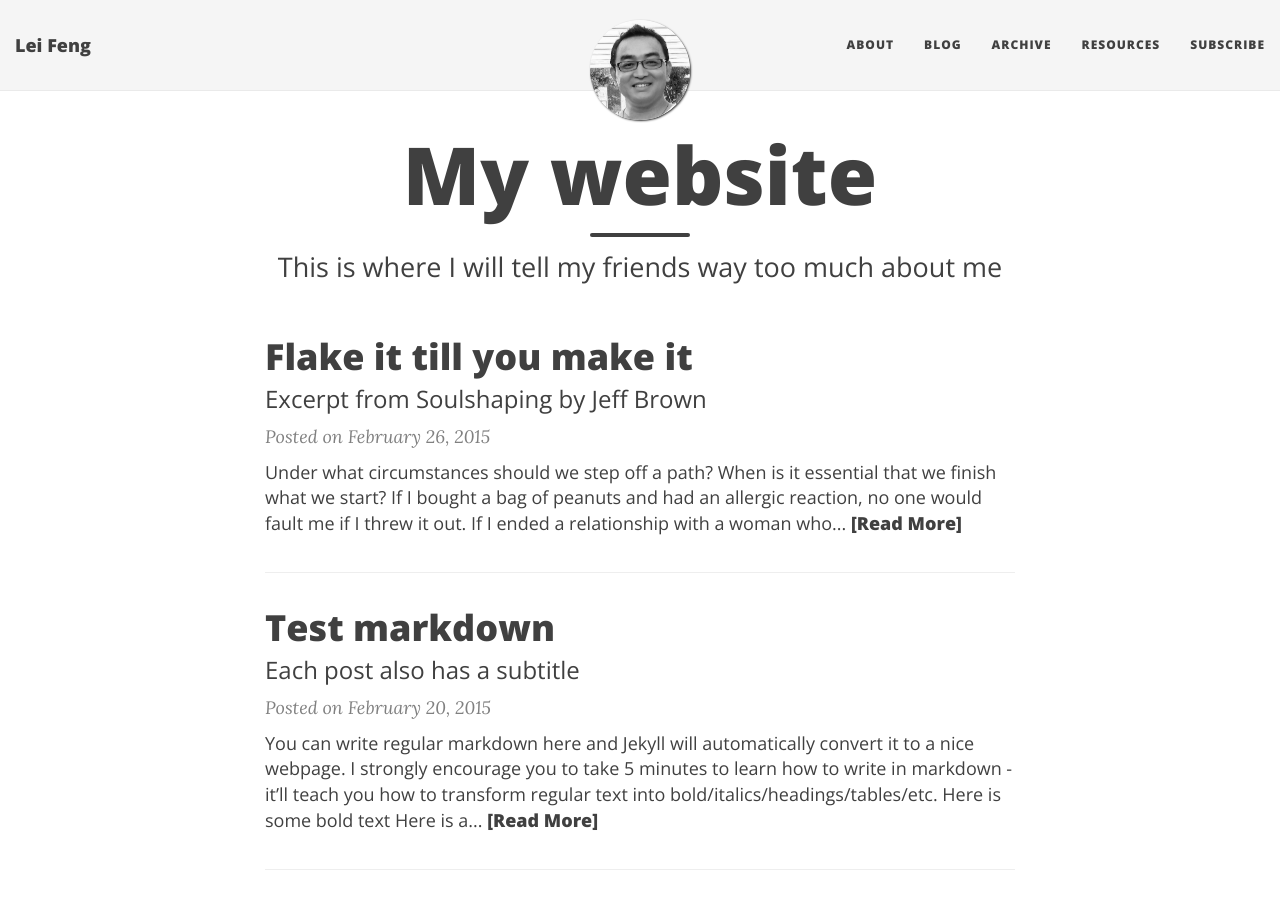
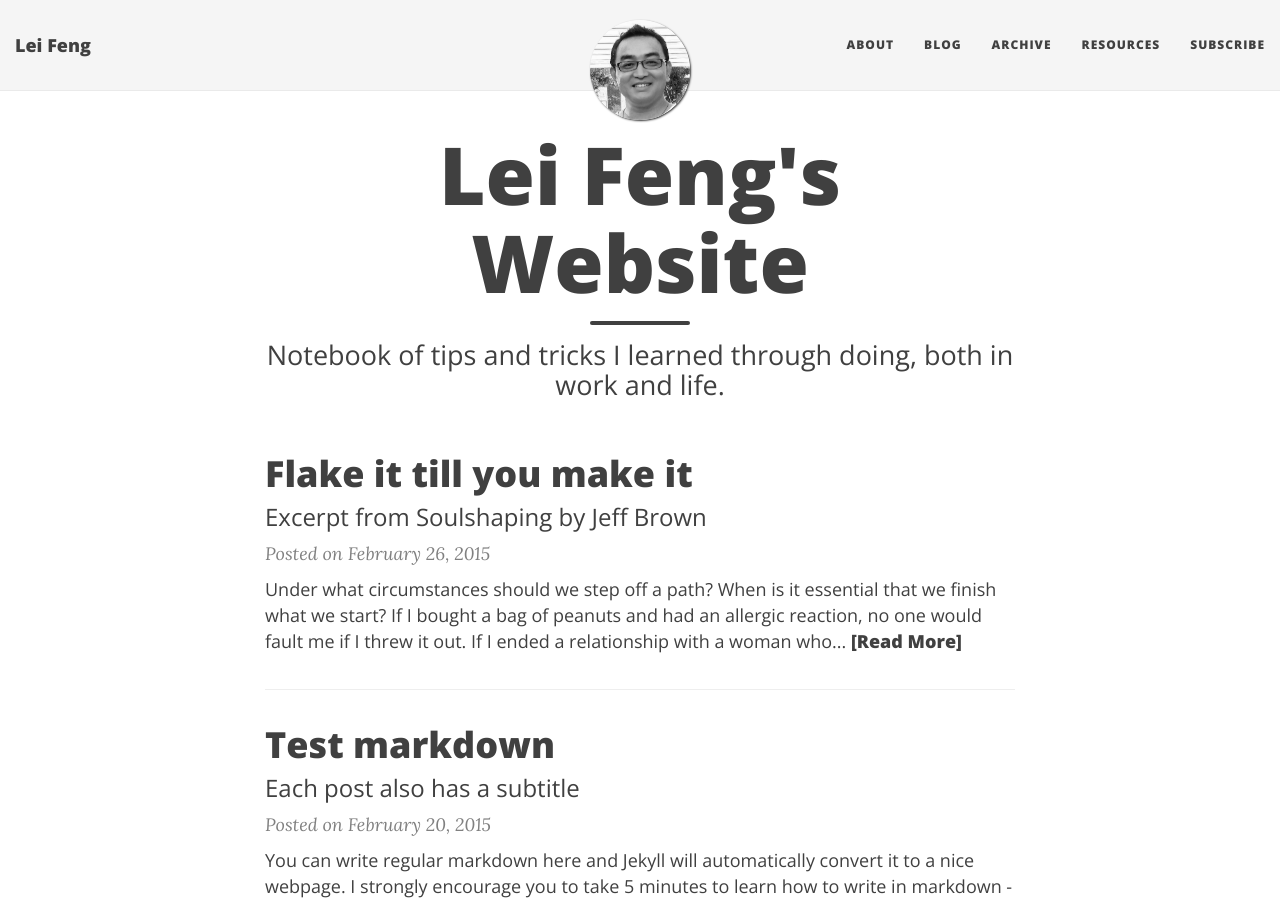
Before and after one commit to stonefl/stonefl.github.io, a Jekyll site: the page built from index.html, in a window 1280 px wide and 900 px high. Built offline with Jekyll 4.4.1, drawn with Linux system fonts in a browser that asks for light colours; nearby versions of some CDN libraries; the list of posts is cut into pages by our own code.

Commit message:
Update index.html

```diff
--- a/index.html
+++ b/index.html
@@ -1,7 +1,7 @@
 ---
 layout: page
-title: My website
-subtitle: This is where I will tell my friends way too much about me
+title: Lei Feng's Website
+subtitle: Notebook of tips and tricks I learned through doing, both in work and life.
 ---
 
 <div class="posts-list">
```
